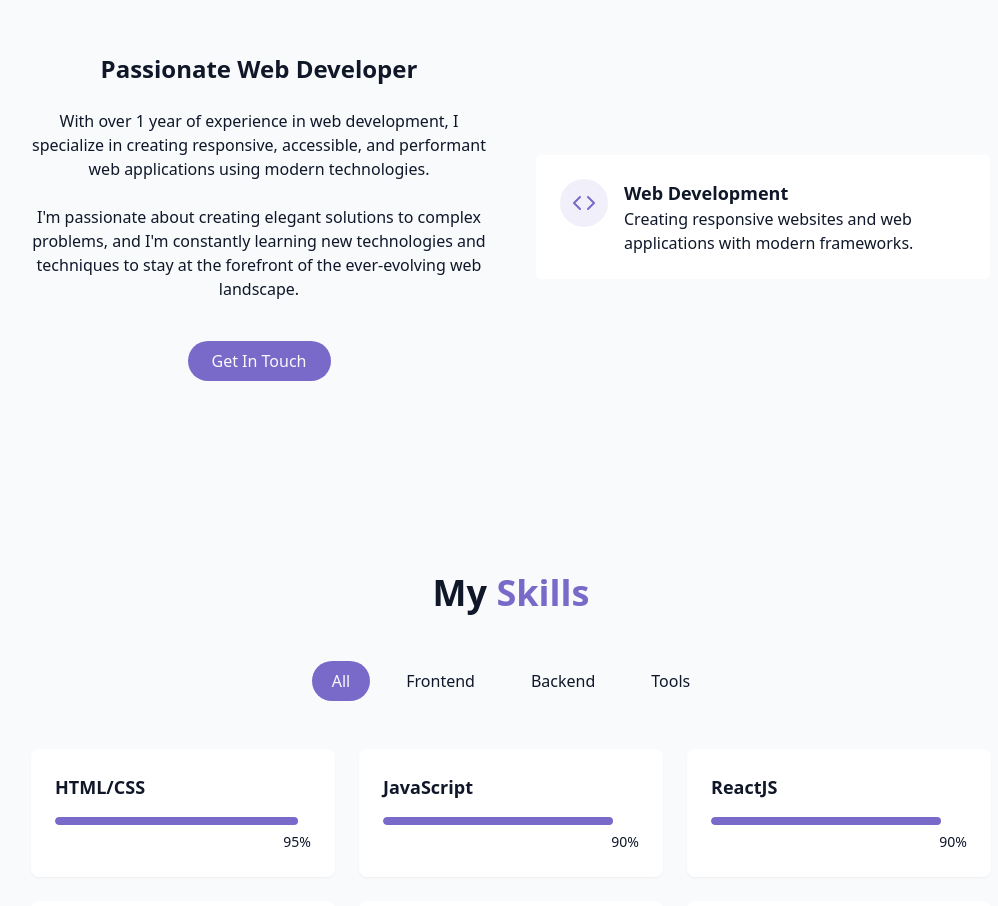
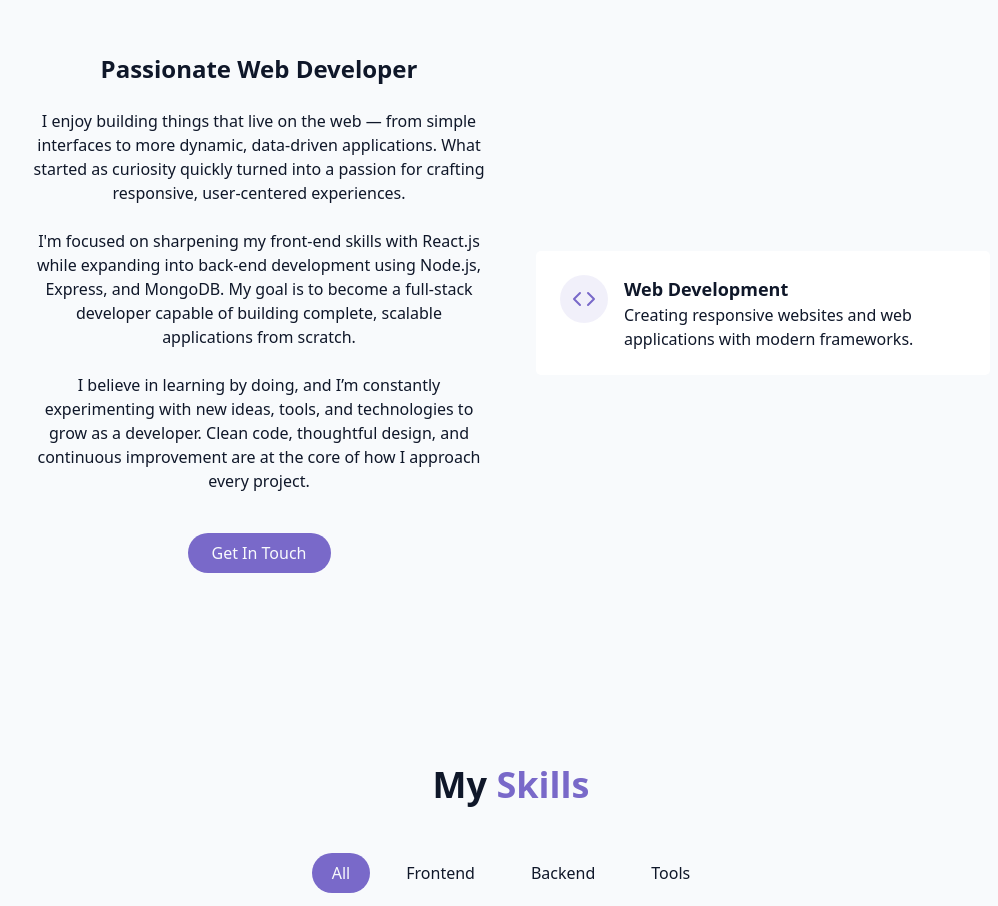
Before and after one commit to Shadabkhan2004/Portfolio-wesbite, a React (Vite) app: page / in a window 1280 px wide. Shown: the part 955-1861 px from the top of the page, without its empty margins (129-1127 px from the left). Built offline with nearby package versions, Linux system fonts and the light colour scheme.

Commit message:
Update AboutSection.jsx

```diff
--- a/src/components/AboutSection.jsx
+++ b/src/components/AboutSection.jsx
@@ -16,17 +16,17 @@ export const AboutSection = () => {
             </h3>
 
             <p className="text-muted-foreground">
-              With over 1 year of experience in web development, I specialize
-              in creating responsive, accessible, and performant web
-              applications using modern technologies.
-            </p>
+  I enjoy building things that live on the web — from simple interfaces to more dynamic, data-driven applications. What started as curiosity quickly turned into a passion for crafting responsive, user-centered experiences.
+</p>
 
-            <p className="text-muted-foreground">
-              I'm passionate about creating elegant solutions to complex
-              problems, and I'm constantly learning new technologies and
-              techniques to stay at the forefront of the ever-evolving web
-              landscape.
-            </p>
+<p className="text-muted-foreground">
+  I'm focused on sharpening my front-end skills with React.js while expanding into back-end development using Node.js, Express, and MongoDB. My goal is to become a full-stack developer capable of building complete, scalable applications from scratch.
+</p>
+
+<p className="text-muted-foreground">
+  I believe in learning by doing, and I’m constantly experimenting with new ideas, tools, and technologies to grow as a developer. Clean code, thoughtful design, and continuous improvement are at the core of how I approach every project.
+</p>
+
 
             <div className="flex flex-col sm:flex-row gap-4 pt-4 justify-center">
               <a href="#contact" className="cosmic-button">
```
